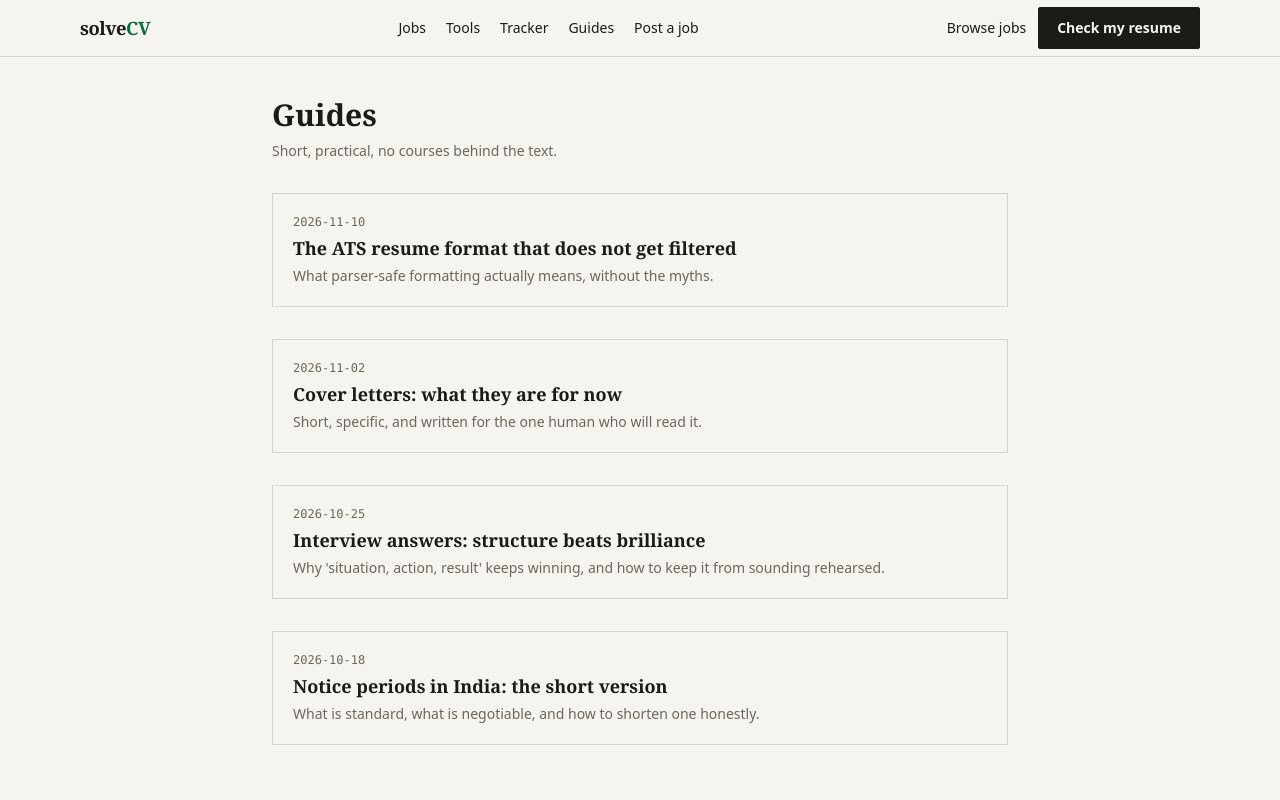
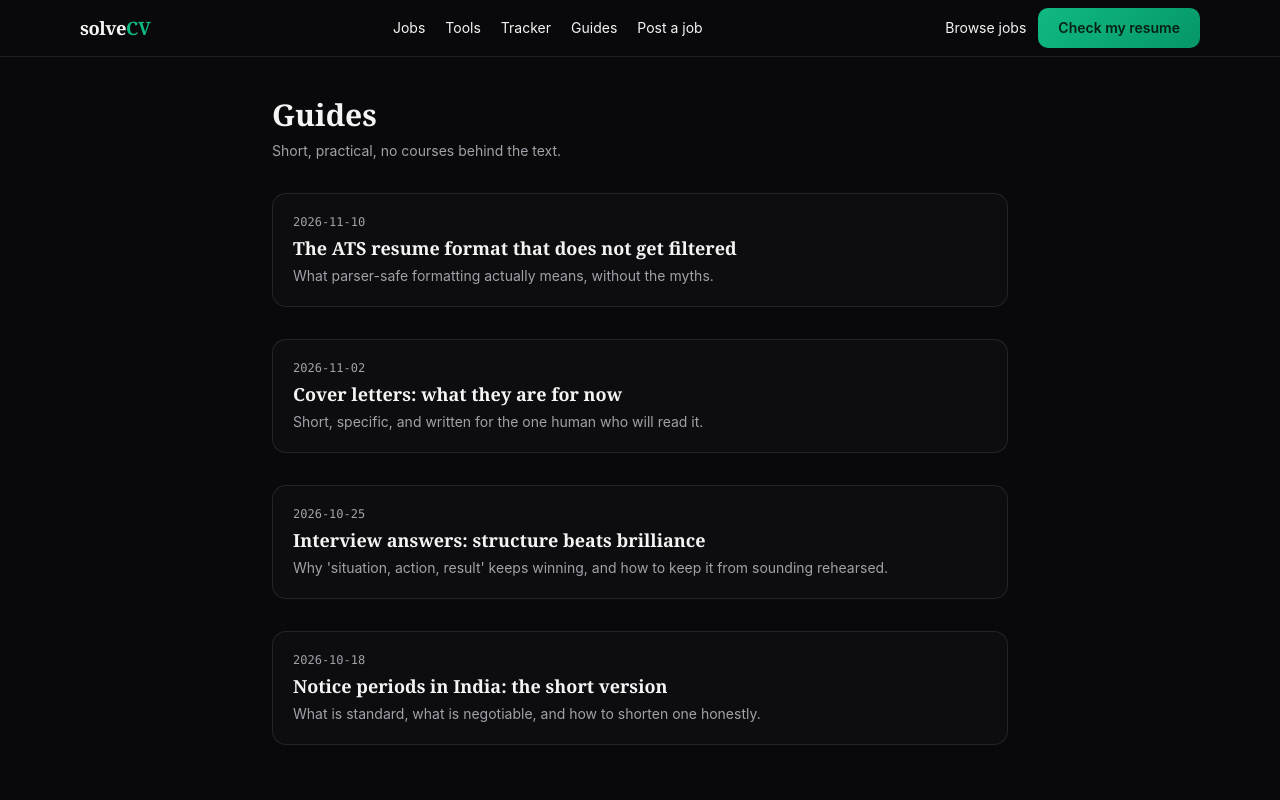
Before and after one commit to aicodedecode/solvecv, a Next.js app: page /blog in a window 1280 px wide. Shown: the top 800 px of the page. Built offline with nearby package versions, Linux system fonts and the light colour scheme.

Commit message:
Redesign: dark theme system, glass surfaces, aurora and hover motion

```diff
--- a/app/globals.css
+++ b/app/globals.css
@@ -3,80 +3,151 @@
 @tailwind utilities;
 
 :root {
-  --paper: #f6f4ee;
-  --ink: #1c1a16;
-  --moss: #0e6b3f;
-  --mute: #6b675e;
-  --line: rgba(28, 26, 22, 0.14);
+  --paper: #09090b;
+  --surface: #111114;
+  --ink: #f4f4f5;
+  --mute: #a1a1aa;
+  --moss: #10b981;
+  --moss-bright: #34d399;
+  --line: rgba(255, 255, 255, 0.09);
 }
 
 html {
   background: var(--paper);
   color: var(--ink);
+  scroll-behavior: smooth;
 }
 
 body {
   font-size: 15px;
-  line-height: 1.55;
+  line-height: 1.6;
+  -webkit-font-smoothing: antialiased;
 }
 
 ::selection {
-  background: #0e6b3f;
-  color: #f6f4ee;
+  background: rgba(16, 185, 129, 0.35);
+  color: #fff;
 }
+
+::-webkit-scrollbar { width: 10px; }
+::-webkit-scrollbar-track { background: var(--paper); }
+::-webkit-scrollbar-thumb { background: rgba(255,255,255,0.12); border-radius: 6px; }
+::-webkit-scrollbar-thumb:hover { background: rgba(255,255,255,0.2); }
 
 .hairline {
   border: 1px solid var(--line);
+  border-radius: 14px;
+  background: rgba(255, 255, 255, 0.02);
+}
+
+.glass {
+  border: 1px solid rgba(255, 255, 255, 0.1);
+  background: rgba(255, 255, 255, 0.04);
+  backdrop-filter: blur(16px);
+  -webkit-backdrop-filter: blur(16px);
+  border-radius: 14px;
+}
+
+.card-hover {
+  transition: transform 0.2s ease, border-color 0.2s ease, background 0.2s ease, box-shadow 0.2s ease;
+}
+.card-hover:hover {
+  transform: translateY(-2px);
+  border-color: rgba(16, 185, 129, 0.35);
+  box-shadow: 0 8px 30px rgba(0, 0, 0, 0.35);
 }
 
 .btn-primary {
-  background: var(--ink);
-  color: var(--paper);
-  border: 1px solid var(--ink);
-  border-radius: 2px;
-  padding: 10px 18px;
+  background: linear-gradient(135deg, #10b981, #059669);
+  color: #052015;
   font-weight: 600;
+  border: none;
+  border-radius: 10px;
+  padding: 10px 20px;
   display: inline-block;
-  transition: transform 0.08s ease, box-shadow 0.08s ease;
+  transition: transform 0.15s ease, box-shadow 0.15s ease, filter 0.15s ease;
 }
 .btn-primary:hover {
-  box-shadow: 3px 3px 0 0 var(--moss);
-  transform: translate(-1px, -1px);
+  box-shadow: 0 0 28px rgba(16, 185, 129, 0.4);
+  transform: translateY(-1px);
+  filter: brightness(1.08);
 }
 .btn-secondary {
-  background: transparent;
+  background: rgba(255, 255, 255, 0.05);
   color: var(--ink);
-  border: 1px solid var(--ink);
-  border-radius: 2px;
-  padding: 10px 18px;
+  border: 1px solid rgba(255, 255, 255, 0.14);
+  backdrop-filter: blur(12px);
+  border-radius: 10px;
+  padding: 10px 20px;
   font-weight: 500;
   display: inline-block;
+  transition: background 0.15s ease, border-color 0.15s ease, transform 0.15s ease;
 }
 .btn-secondary:hover {
-  background: rgba(28, 26, 22, 0.06);
+  background: rgba(255, 255, 255, 0.09);
+  border-color: rgba(16, 185, 129, 0.4);
+  transform: translateY(-1px);
 }
 
-.result-md h2, .result-md h3 { font-family: Georgia, serif; margin: 1.1em 0 0.4em; font-size: 1.05rem; }
+.gradient-text {
+  background: linear-gradient(120deg, #34d399 0%, #2dd4bf 45%, #38bdf8 100%);
+  -webkit-background-clip: text;
+  background-clip: text;
+  color: transparent;
+}
+
+.bg-grid {
+  background-image:
+    linear-gradient(rgba(255, 255, 255, 0.035) 1px, transparent 1px),
+    linear-gradient(90deg, rgba(255, 255, 255, 0.035) 1px, transparent 1px);
+  background-size: 56px 56px;
+  mask-image: radial-gradient(ellipse 80% 60% at 50% 0%, black 40%, transparent 100%);
+  -webkit-mask-image: radial-gradient(ellipse 80% 60% at 50% 0%, black 40%, transparent 100%);
+}
+
+.orb {
+  position: absolute;
+  border-radius: 9999px;
+  filter: blur(90px);
+  pointer-events: none;
+}
+
+.chip {
+  border: 1px solid var(--line);
+  background: rgba(255, 255, 255, 0.03);
+  border-radius: 9999px;
+  padding: 6px 14px;
+  font-size: 13px;
+  transition: border-color 0.15s ease, background 0.15s ease;
+}
+.chip:hover {
+  border-color: rgba(16, 185, 129, 0.45);
+  background: rgba(16, 185, 129, 0.08);
+}
+
+.result-md h2, .result-md h3 { font-weight: 600; margin: 1.1em 0 0.4em; font-size: 1.05rem; }
 .result-md p { margin: 0.5em 0; }
 .result-md ul, .result-md ol { margin: 0.5em 0 0.5em 1.2em; }
 .result-md ul { list-style: square; }
 .result-md li { margin: 0.25em 0; }
-.result-md strong { color: var(--ink); }
+.result-md strong { color: var(--moss-bright); }
 .result-md hr { border-color: var(--line); margin: 1em 0; }
-.result-md code { background: rgba(28,26,22,0.07); padding: 1px 4px; border-radius: 2px; font-size: 0.9em; }
+.result-md code { background: rgba(255,255,255,0.08); padding: 1px 4px; border-radius: 4px; font-size: 0.9em; }
 
 .sheet {
-  background: #fff;
+  background: #ffffff;
+  color: #18181b;
   width: 210mm;
   min-height: 297mm;
   margin: 0 auto;
   padding: 18mm 16mm;
-  box-shadow: 0 0 0 1px var(--line);
+  border-radius: 12px;
+  box-shadow: 0 20px 60px rgba(0, 0, 0, 0.5);
 }
 
 @media print {
   body * { visibility: hidden; }
   .print-area, .print-area * { visibility: visible; }
   .print-area { position: absolute; left: 0; top: 0; width: 100%; }
-  .sheet { box-shadow: none; width: auto; min-height: auto; padding: 12mm; }
+  .sheet { box-shadow: none; width: auto; min-height: auto; padding: 12mm; border-radius: 0; }
 }
--- a/tailwind.config.ts
+++ b/tailwind.config.ts
@@ -5,19 +5,41 @@ const config: Config = {
   theme: {
     extend: {
       colors: {
-        paper: "#f6f4ee",
-        ink: "#1c1a16",
-        moss: "#0e6b3f",
-        mute: "#6b675e",
-        line: "rgba(28, 26, 22, 0.14)"
+        paper: "var(--paper)",
+        ink: "var(--ink)",
+        moss: "var(--moss)",
+        mute: "var(--mute)",
+        line: "var(--line)",
+        surface: "var(--surface)"
       },
       fontFamily: {
+        sans: ["Inter", "system-ui", "-apple-system", "Segoe UI", "Roboto", "Helvetica Neue", "Arial", "sans-serif"],
         serif: ["Georgia", "Times New Roman", "serif"],
-        sans: ["system-ui", "-apple-system", "Segoe UI", "Roboto", "Helvetica Neue", "Arial", "sans-serif"],
         mono: ["ui-monospace", "SFMono-Regular", "Menlo", "monospace"]
       },
       boxShadow: {
-        hard: "3px 3px 0 0 #0e6b3f"
+        glow: "0 0 32px rgba(16, 185, 129, 0.25)",
+        card: "0 8px 30px rgba(0, 0, 0, 0.35)"
+      },
+      keyframes: {
+        float: {
+          "0%, 100%": { transform: "translate(0, 0) scale(1)" },
+          "50%": { transform: "translate(30px, -20px) scale(1.05)" }
+        },
+        "fade-up": {
+          from: { opacity: "0", transform: "translateY(12px)" },
+          to: { opacity: "1", transform: "translateY(0)" }
+        },
+        shimmer: {
+          "0%": { backgroundPosition: "200% 0" },
+          "100%": { backgroundPosition: "-200% 0" }
+        }
+      },
+      animation: {
+        float: "float 12s ease-in-out infinite",
+        "float-slow": "float 18s ease-in-out infinite reverse",
+        "fade-up": "fade-up 0.6s ease-out both",
+        shimmer: "shimmer 8s linear infinite"
       }
     }
   },
```
